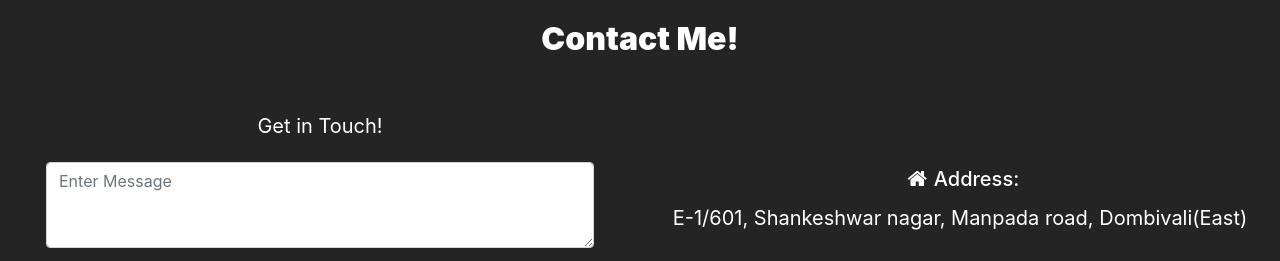
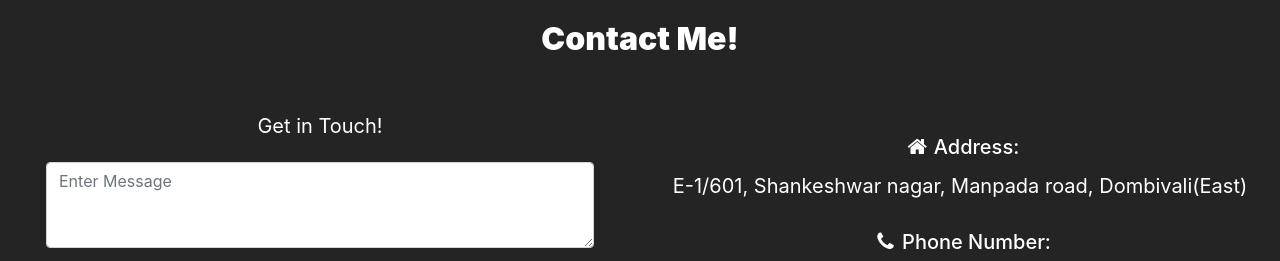
Before and after one commit to sauravshirwadkar/My-Portfolio, a plain HTML site: page index.html in a window 1280 px wide. Shown: the part 2880-3141 px from the top of the page. Drawn offline with nearby package versions, Linux system fonts and the light colour scheme.

Commit message:
Index.html-minor changes

```diff
--- a/index.html
+++ b/index.html
@@ -15,7 +15,7 @@
     <link href="https://fonts.googleapis.com/icon?family=Material+Icons" rel="stylesheet">
     <!--My CSS file-->
     <link rel="stylesheet" type="text/css" href="css/my.css">
-     <!--Bootstrap JS CDN link-->
+    <!--Bootstrap JS CDN link-->
     <script src="https://ajax.googleapis.com/ajax/libs/jquery/3.5.1/jquery.min.js"></script>
     <script src="https://stackpath.bootstrapcdn.com/bootstrap/4.5.0/js/bootstrap.min.js"></script>
     <script src="https://stackpath.bootstrapcdn.com/bootstrap/4.5.0/js/bootstrap.bundle.min.js"></script>
@@ -322,9 +322,9 @@
 
           <div class="col-lg-6 ">
             <br>
-            <br>
 
-            <div class="text-center p-2 lead resp_text">
+
+            <div class="text-center lead resp_text">
                 <h5 class=""><i class="fa fa-home" aria-hidden="true"></i>Address:</h5><p class=""><b>E-1/601, Shankeshwar nagar, Manpada road, Dombivali(East)</b></p>
             </div>
 
```
